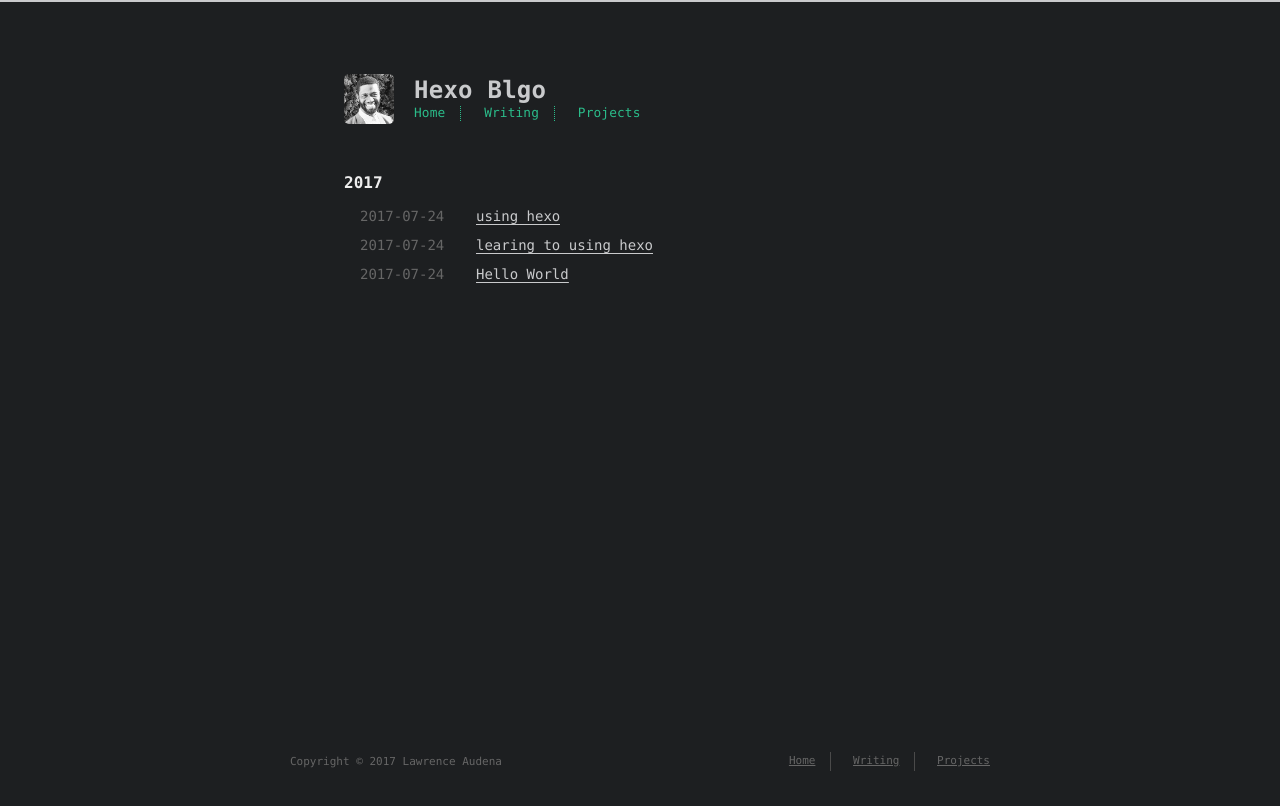
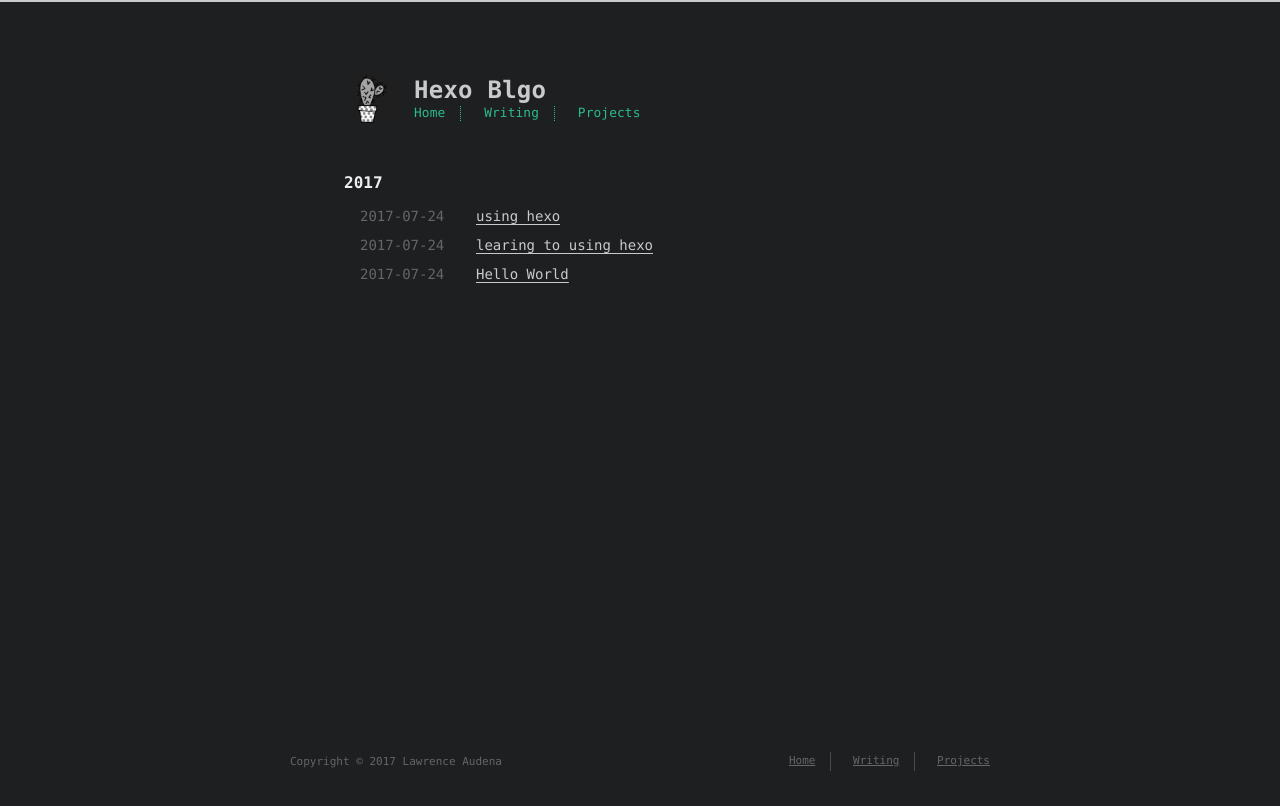
Before and after one commit to LawrenceAudena/LawrenceAudena.github.io, a plain HTML site: page archives/2017/07/index.html in a window 1280 px wide. Drawn offline with Linux system fonts and the light colour scheme.

Commit message:
Site updated: 2017-07-24 22:08:17

```diff
--- a/archives/2017/07/index.html
+++ b/archives/2017/07/index.html
@@ -51,7 +51,7 @@
   <a href="/">
 
 
-      <div id="logo" style="background-image: url(/images/logo.jpg);"></div>
+      <div id="logo" style="background-image: url(/images/logo.png);"></div>
 
 
     <div id="title">
```
Also changed, not shown: archives/2017/index.html (+1 -1 lines), archives/index.html (+1 -1 lines), index.html (+1 -1 lines).
